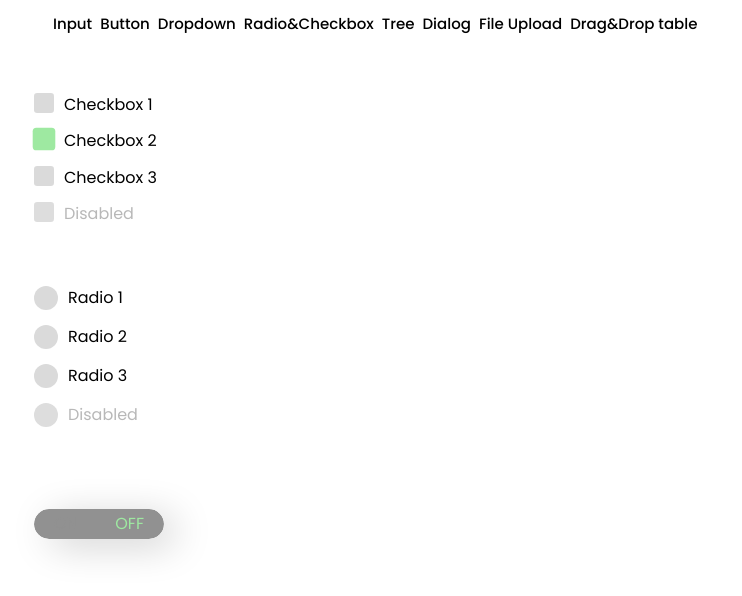
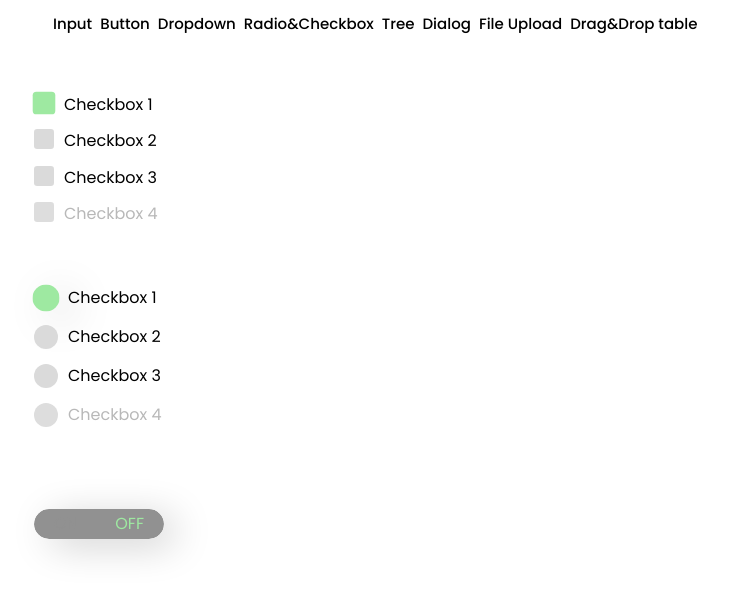
Before and after one commit to rich11berr/Hmm-UI-Kit, a website built with webpack: page src/index.html in a window 1280 px wide. Both pictures are taken after a click on the item "Radio&Checkbox". Shown: the part 62-658 px from the top of the page, without its empty margins (31-773 px from the left). Built offline with nearby package versions, Linux system fonts and the light colour scheme.

Commit message:
feat: turn everything to components

```diff
--- a/src/index.html
+++ b/src/index.html
@@ -165,116 +165,71 @@
         </section>
         <section class="container" id="radioCheck_section">
             <div class="container__wrap radio">
-                <input
+                <hmm-checkbox
+                    id="hmm-checkbox1"
+                    label="Checkbox 1"
                     type="checkbox"
-                    id="hmm-checkbox1"
-                    class="hmm__checkbox"
-                />
-                <label for="hmm-checkbox1">Checkbox 1</label>
-                <input
+                    status="checked"
+                    name="hmm1"
+                ></hmm-checkbox>
+                <hmm-checkbox
+                    id="hmm-checkbox2"
+                    label="Checkbox 2"
                     type="checkbox"
-                    id="hmm-checkbox2"
-                    class="hmm__checkbox"
-                    checked
-                />
-                <label for="hmm-checkbox2">Checkbox 2</label>
-                <input
+                    name="hmm1"
+                ></hmm-checkbox>
+                <hmm-checkbox
+                    id="hmm-checkbox3"
+                    label="Checkbox 3"
                     type="checkbox"
-                    id="hmm-checkbox3"
-                    class="hmm__checkbox"
-                />
-                <label for="hmm-checkbox3">Checkbox 3</label>
-                <input
+                    name="hmm1"
+                ></hmm-checkbox>
+                <hmm-checkbox
+                    id="hmm-checkbox4"
+                    label="Checkbox 4"
                     type="checkbox"
-                    id="hmm-checkbox4"
-                    class="hmm__checkbox"
-                    disabled
-                />
-                <label for="hmm-checkbox4">Disabled</label>
+                    status="disabled"
+                    name="hmm1"
+                ></hmm-checkbox>
             </div>
             <div class="container__wrap radio">
-                <input
+                <hmm-checkbox
+                    id="hmm-checkbox1"
+                    label="Checkbox 1"
                     type="radio"
-                    id="hmm-radio1"
-                    class="hmm__radio"
+                    status="checked"
+                    name="hm1"
                     value="1"
-                    name="hmm"
-                />
-                <label for="hmm-radio1">Radio 1</label>
-                <input
+                ></hmm-checkbox>
+                <hmm-checkbox
+                    id="hmm-checkbox2"
+                    label="Checkbox 2"
                     type="radio"
-                    id="hmm-radio2"
-                    class="hmm__radio"
+                    name="hm1"
                     value="2"
-                    name="hmm"
-                />
-                <label for="hmm-radio2">Radio 2</label>
-                <input
+                ></hmm-checkbox>
+                <hmm-checkbox
+                    id="hmm-checkbox3"
+                    label="Checkbox 3"
                     type="radio"
-                    id="hmm-radio3"
-                    class="hmm__radio"
+                    name="hm1"
                     value="3"
-                    name="hmm"
-                />
-                <label for="hmm-radio3">Radio 3</label>
-                <input
+                ></hmm-checkbox>
+                <hmm-checkbox
+                    id="hmm-checkbox4"
+                    label="Checkbox 4"
                     type="radio"
-                    id="hmm-radio4"
-                    class="hmm__radio"
-                    value="3"
-                    name="hmm"
-                    disabled
-                />
-                <label for="hmm-radio4">Disabled</label>
+                    status="disabled"
+                    name="hm1"
+                    value="4"
+                ></hmm-checkbox>
             </div>
             <div class="container__wrap radio">
-                <div class="hmm__switcher">
-                    <input type="checkbox" id="hmm-switcher1" />
-                    <label for="hmm-switcher1"></label>
-                </div>
+                <hmm-switch></hmm-switch>
             </div>
         </section>
         <section class="container" id="tree_section">
-            <ul class="hmm__tree">
-                <li>
-                    <span class="hmm__tree_caret">Drinks</span>
-                    <ul class="hmm__tree_nested">
-                        <li>Water</li>
-                        <li>Mineral water</li>
-                        <li>
-                            <span class="hmm__tree_caret">Soda</span>
-                            <ul class="hmm__tree_nested">
-                                <li>Coca-Cola</li>
-                                <li>Sprite</li>
-                                <li>Fanta</li>
-                            </ul>
-                        </li>
-                        <li>
-                            <span class="hmm__tree_caret">Juice</span>
-                            <ul class="hmm__tree_nested">
-                                <li>Apple juice</li>
-                                <li>Orange juice</li>
-                                <li>Grape juice</li>
-                            </ul>
-                        </li>
-                    </ul>
-                </li>
-                <li>
-                    <span class="hmm__tree_caret">Food</span>
-                    <ul class="hmm__tree_nested">
-                        <li>Hamburger</li>
-                        <li>
-                            <span class="hmm__tree_caret">Pizza</span>
-                            <ul class="hmm__tree_nested">
-                                <li>Pizza with pineapple</li>
-                                <li>Pizza with beef</li>
-                                <li>Pizza with salami</li>
-                            </ul>
-                        </li>
-                        <li>Sushi</li>
-                    </ul>
-                </li>
-            </ul>
+            <hmm-tree></hmm-tree>
         </section>
         <section class="container" id="dialog_section">
             <hmm-dialog
--- /dev/null
+++ b/src/js/components/checkbox/comp_checkbox.js
@@ -0,0 +1,48 @@
+import "./radio_checkbox.scss";
+
+class CheckBox extends HTMLElement {
+    constructor() {
+        super();
+        this.innerHTML = `
+        <input
+                    type="${this.getAttribute("type")}"
+                    id="${this.getAttribute("id")}"
+                    class=${
+                        this.getAttribute("type") == "checkbox"
+                            ? "hmm__checkbox"
+                            : "hmm__radio"
+                    }
+                    ${
+                        this.getAttribute("status")
+                            ? this.getAttribute("status")
+                            : ""
+                    }
+                    value="${
+                        this.getAttribute("value")
+                            ? this.getAttribute("value")
+                            : ""
+                    }"
+                    name="${this.getAttribute("name")}"
+                />
+                <label for="${this.getAttribute("id")}">${this.getAttribute(
+            "label"
+        )}</label>
+        `;
+    }
+}
+
+window.customElements.define("hmm-checkbox", CheckBox);
+
+class Switcher extends HTMLElement {
+    constructor() {
+        super();
+        this.innerHTML = `
+        <div class="hmm__switcher">
+                    <input type="checkbox" id="hmm-switcher1" />
+                    <label for="hmm-switcher1"></label>
+                </div>
+        `;
+    }
+}
+
+window.customElements.define("hmm-switch", Switcher);
--- /dev/null
+++ b/src/js/components/tree/comp_tree.js
@@ -0,0 +1,51 @@
+import "./tree.scss";
+
+class Tree extends HTMLElement {
+    constructor() {
+        super();
+        this.innerHTML = `
+        <ul class="hmm__tree">
+                <li>
+                    <span class="hmm__tree_caret">Drinks</span>
+                    <ul class="hmm__tree_nested">
+                        <li>Water</li>
+                        <li>Mineral water</li>
+                        <li>
+                            <span class="hmm__tree_caret">Soda</span>
+                            <ul class="hmm__tree_nested">
+                                <li>Coca-Cola</li>
+                                <li>Sprite</li>
+                                <li>Fanta</li>
+                            </ul>
+                        </li>
+                        <li>
+                            <span class="hmm__tree_caret">Juice</span>
+                            <ul class="hmm__tree_nested">
+                                <li>Apple juice</li>
+                                <li>Orange juice</li>
+                                <li>Grape juice</li>
+                            </ul>
+                        </li>
+                    </ul>
+                </li>
+                <li>
+                    <span class="hmm__tree_caret">Food</span>
+                    <ul class="hmm__tree_nested">
+                        <li>Hamburger</li>
+                        <li>
+                            <span class="hmm__tree_caret">Pizza</span>
+                            <ul class="hmm__tree_nested">
+                                <li>Pizza with pineapple</li>
+                                <li>Pizza with beef</li>
+                                <li>Pizza with salami</li>
+                            </ul>
+                        </li>
+                        <li>Sushi</li>
+                    </ul>
+                </li>
+            </ul>
+        `;
+    }
+}
+
+window.customElements.define("hmm-tree", Tree);
--- a/src/js/index.js
+++ b/src/js/index.js
@@ -5,15 +5,19 @@ import "./components/button/comp_button";
 import "./components/dragDrop/comp_dragdrop";
 import "./components/dialog/comp_dialog";
 import "./components/fileUpload/comp_fileUpload";
+import "./components/checkbox/comp_checkbox";
+import "./components/tree/comp_tree";
 //scripts
 import "./components/fileUpload/fileUpload";
-import "./tree";
+import "./components/tree/tree";
 import "./components/dropdown/dropdown";
 import "./components/input/telMask";
 import "./components/dragDrop/dragDrop";
 import "./components/dialog/dialog";
 //styles
 import "../styles/main.scss";
+
+//nav
 const sections = document.querySelectorAll(".container");
 
 const descr = document.querySelector(".description");
--- a/src/styles/main.scss
+++ b/src/styles/main.scss
@@ -1,10 +1,5 @@
 @import url("https://fonts.googleapis.com/css2?family=Poppins:wght@100;200;300;400;500;600;700;800&display=swap");
 @import "./normalize.scss";
-
-//radio&check
-@import "./radio_checkox/radio_checkbox.scss";
-//tree
-@import "./tree/tree.scss";
 
 * {
     font-family: "Poppins", sans-serif;
```
Also changed, not shown: src/js/components/checkbox/radio_checkbox.scss (renamed from src/styles/radio_checkox/radio_checkbox.scss), src/js/components/tree/tree.js (renamed from src/js/tree.js), src/js/components/tree/tree.scss (renamed from src/styles/tree/tree.scss).
